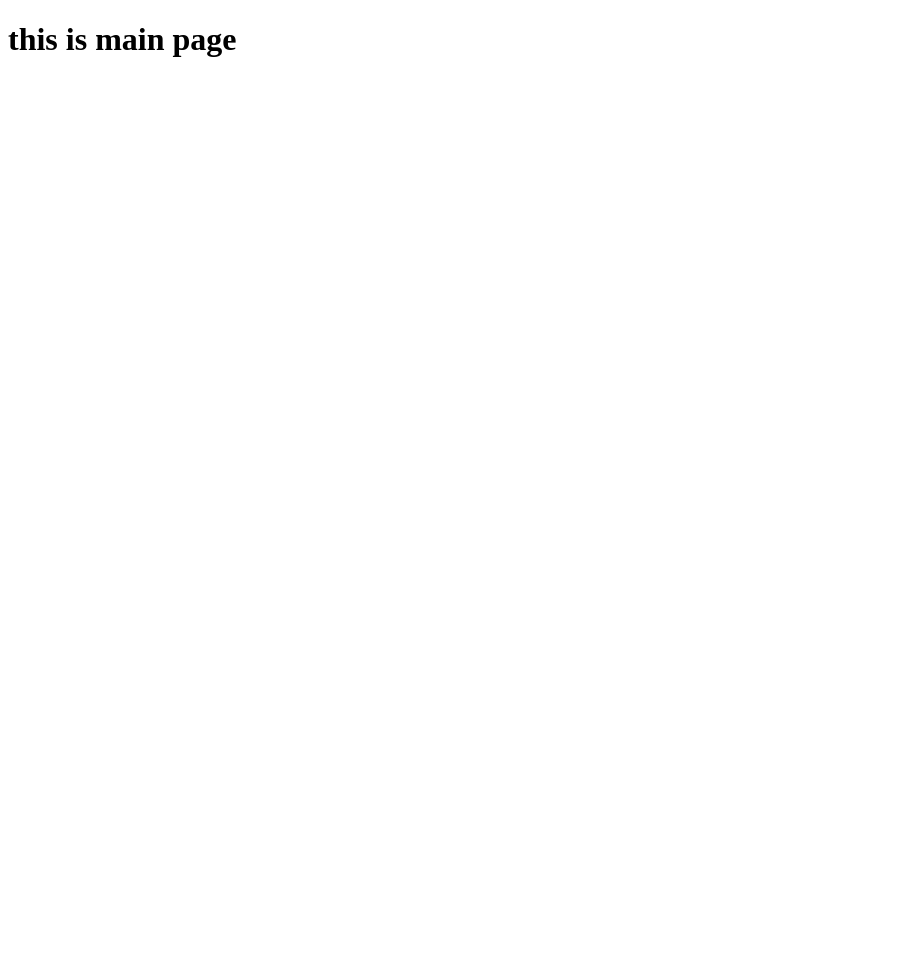
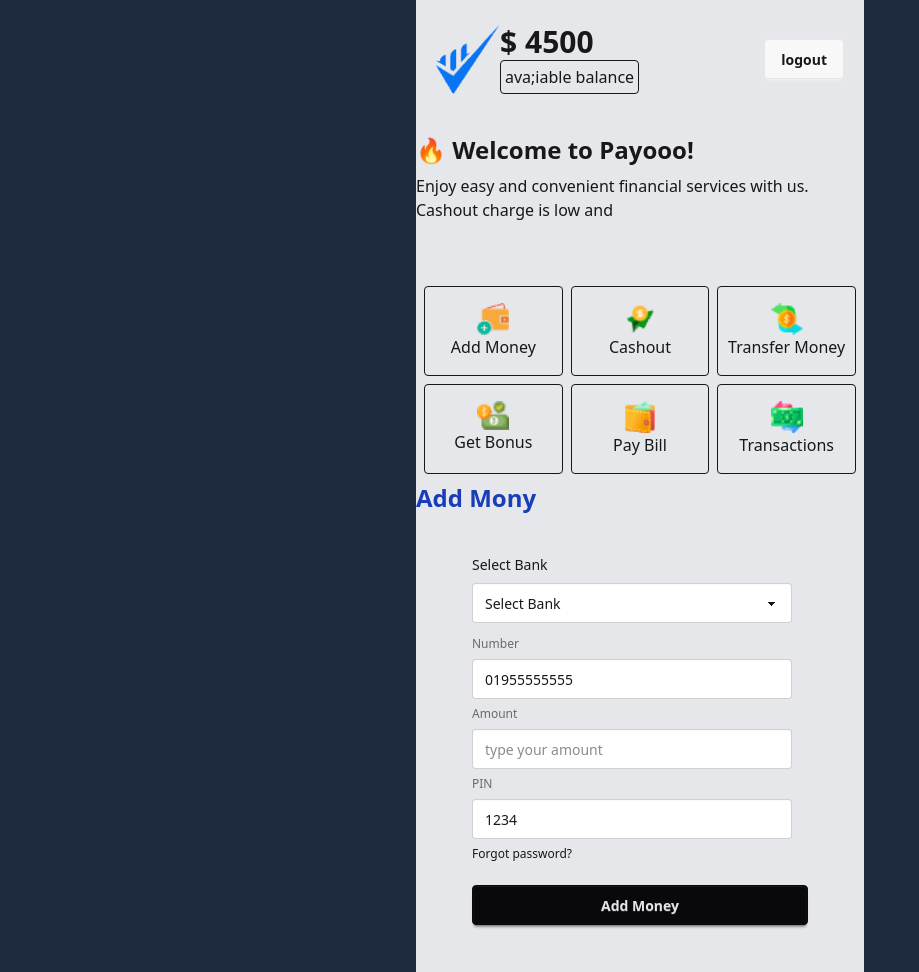
Before and after one commit to anamolhasan/payoo-MFS, a plain HTML site: page main.html in a window 1280 px wide. Shown: the top 972 px of the page, without its empty margins (0-919 px from the left). Before the commit the page ends 800 px from the top, so only its background shows below. Drawn offline with nearby package versions, Linux system fonts and the light colour scheme.

Commit message:
add money complite

```diff
--- a/main.html
+++ b/main.html
@@ -4,8 +4,87 @@
     <meta charset="UTF-8">
     <meta name="viewport" content="width=device-width, initial-scale=1.0">
     <title>Document</title>
+    <link href="https://cdn.jsdelivr.net/npm/daisyui@5" rel="stylesheet" type="text/css" />
+    <script src="https://cdn.jsdelivr.net/npm/@tailwindcss/browser@4"></script>
 </head>
-<body>
-    <H1>this is main page</H1>
+<body class="bg-slate-800">
+    <section class="max-w-md min-h-screen mx-auto py-6 bg-gray-200">
+        <header>
+            <nav class="flex justify-between items-center mx-5">
+                <div class="flex ">
+                 <img class="w-16" src="./assets/Group.png" alt="">
+                 <div>
+                     <h1 class="text-3xl font-bold">$ <span id="main-balance">4500</span></h1>
+                     <p class="border rounded p-1">ava;iable balance</p>
+                 </div>
+                </div>
+                 <button class="btn">logout</button>
+             </nav>
+
+             <section class="mt-10">
+                <h1 class="text-2xl font-bold mb-2">🔥 Welcome to Payooo!</h1>
+                <p>Enjoy easy and convenient financial services with us. Cashout charge is low and </p>
+
+                <div class="cards  grid grid-cols-3 mt-14 gap-2 p-2">
+                      <div class="box border p-4 text-center rounded-sm">
+                        <img class="w-8 mx-auto" src="./assets/wallet1.png" alt="">
+                        <h3>Add Money</h3>
+                    </div>
+                      <div class="box border p-4 text-center rounded-sm">
+                        <img class="w-8 mx-auto" src="./assets/send1.png" alt="">
+                        <h3>Cashout</h3>
+                    </div>
+                      <div class="box border px-2 py-4 text-center rounded-sm">
+                        <img class="w-8 mx-auto" src="./assets/money1.png" alt="">
+                        <h3>Transfer Money</h3>
+                    </div>
+                      <div class="box border p-4 text-center rounded-sm">
+                        <img class="w-8 mx-auto" src="./assets/bonus1.png" alt="">
+                        <h3>Get Bonus</h3>
+                    </div>
+                      <div class="box border p-4 text-center rounded-sm">
+                        <img class="w-8 mx-auto" src="./assets/purse1.png" alt="">
+                        <h3>Pay Bill</h3>
+                    </div>
+                      <div class="box border p-4 text-center rounded-sm">
+                        <img class="w-8 mx-auto" src="./assets/transaction1.png" alt="">
+                        <h3>Transactions</h3>
+                    </div>
+                </div>
+
+                <section>
+                  <h2 class="text-2xl font-bold text-blue-800">Add Mony</h2>
+
+                  <div class="">
+                    <div class="hero-content flex-col lg:flex-row-reverse">
+
+                      <div class="card  w-full max-w-sm shrink-0 ">
+                        <div class="card-body">
+                          <legend>Select Bank</legend>
+                          <select class="select">
+                            <option disabled selected>Select Bank</option>
+                            <option value="Bkash">Bkash</option>
+                            <option value="Nagad">Nagad</option>
+                            <option value="DBBL">DBBL</option>
+                          </select>
+                          <fieldset class="fieldset">
+                            <label class="fieldset-label">Number</label>
+                            <input value="01955555555" id="acount-number" type="number" maxlength="11" class="input" placeholder="Account number" required/>
+                            <label class="fieldset-label">Amount</label>
+                            <input  id="amount" type="number" class="input" placeholder="type your amount" required/>
+                            <label class="fieldset-label">PIN</label>
+                            <input value="1234" id="pin" type="number" class="input" placeholder="PIN Number" required/>
+                            <div><a class="link link-hover">Forgot password?</a></div>
+                            <button id="add-money" type="submit" class="btn btn-neutral mt-4 hover:bg-green-600">Add Money</button>
+                          </fieldset>
+                        </div>
+                      </div>
+                    </div>
+                  </div>
+                </section>
+             </section>
+        </header>
+    </section>
+  <script src="./script/addMoney.js"></script>
 </body>
 </html>
--- a/script/addMoney.js
+++ b/script/addMoney.js
@@ -0,0 +1,16 @@
+document.getElementById('add-money').addEventListener('click', (event)=>{
+    event.preventDefault()
+    const amount = document.getElementById('amount').value
+    const convertedAmount = parseFloat(amount)
+    const pin = document.getElementById('pin').value
+    const convertedPin = parseInt(pin)
+    const mainBalance = document.getElementById('main-balance').innerText
+    const convertedMainBalance = parseFloat(mainBalance)
+
+    if (convertedPin === 1234) {
+        const sum = convertedMainBalance + convertedAmount
+        document.getElementById('main-balance').innerText = sum
+    }else{
+        console.log('pin ahitik nai')
+    }
+})
```
